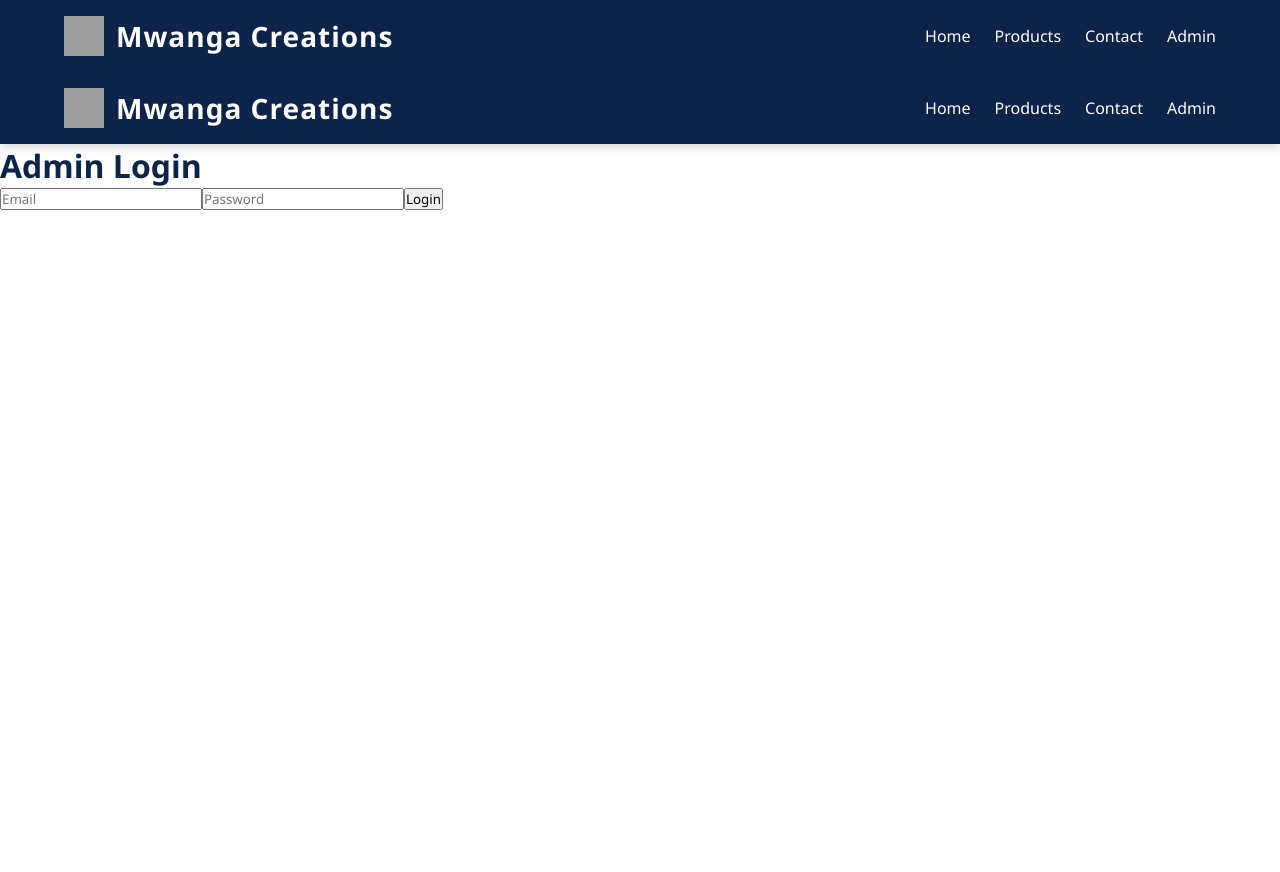
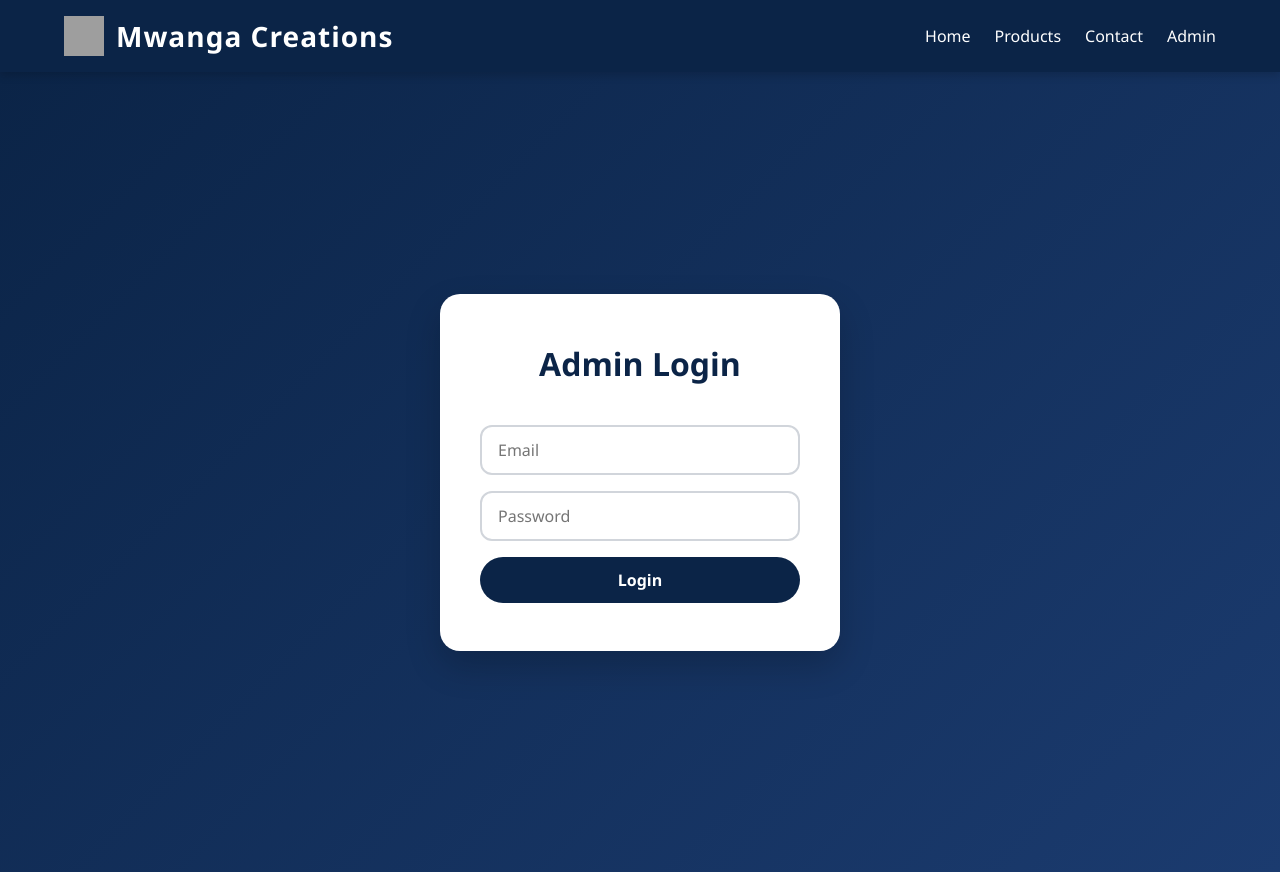
Before and after one commit to BILLADAMS-arch/mwanga-creations, a Next.js app: page /admin/login in a window 1280 px wide. Before the commit the page ends 800 px from the top, so only its background shows below. Built offline with nearby package versions, Linux system fonts and the light colour scheme; grey boxes are pictures that could not be loaded.

Commit message:
Update page.js

```diff
--- a/app/admin/login/page.js
+++ b/app/admin/login/page.js
@@ -1,6 +1,5 @@
 "use client";
 
-import Header from "@/components/Header";
 import { supabase } from "@/lib/supabaseClient";
 import { useState } from "react";
 import { useRouter } from "next/navigation";
@@ -19,15 +18,31 @@ export default function AdminLogin() {
   }
 
   return (
-    <main>
-      <Header />
-      <h1 className="text-3xl mb-4">Admin Login</h1>
-      <form onSubmit={onLogin} className="max-w-md space-y-3">
-        <input className="border rounded-xl p-2 w-full" type="email" placeholder="Email" value={email} onChange={e=>setEmail(e.target.value)} />
-        <input className="border rounded-xl p-2 w-full" type="password" placeholder="Password" value={password} onChange={e=>setPassword(e.target.value)} />
-        <button className="btn btn-primary">Login</button>
-        {msg && <p className="text-red-600">{msg}</p>}
-      </form>
+    <main className="login-page">
+      <div className="login-container">
+        <form onSubmit={onLogin} className="login-form">
+          <h1 className="login-title">Admin Login</h1>
+
+          <input
+            className="login-input"
+            type="email"
+            placeholder="Email"
+            value={email}
+            onChange={e => setEmail(e.target.value)}
+          />
+          <input
+            className="login-input"
+            type="password"
+            placeholder="Password"
+            value={password}
+            onChange={e => setPassword(e.target.value)}
+          />
+
+          <button className="login-btn" type="submit">Login</button>
+
+          {msg && <p className="login-msg">{msg}</p>}
+        </form>
+      </div>
     </main>
   );
 }
```
